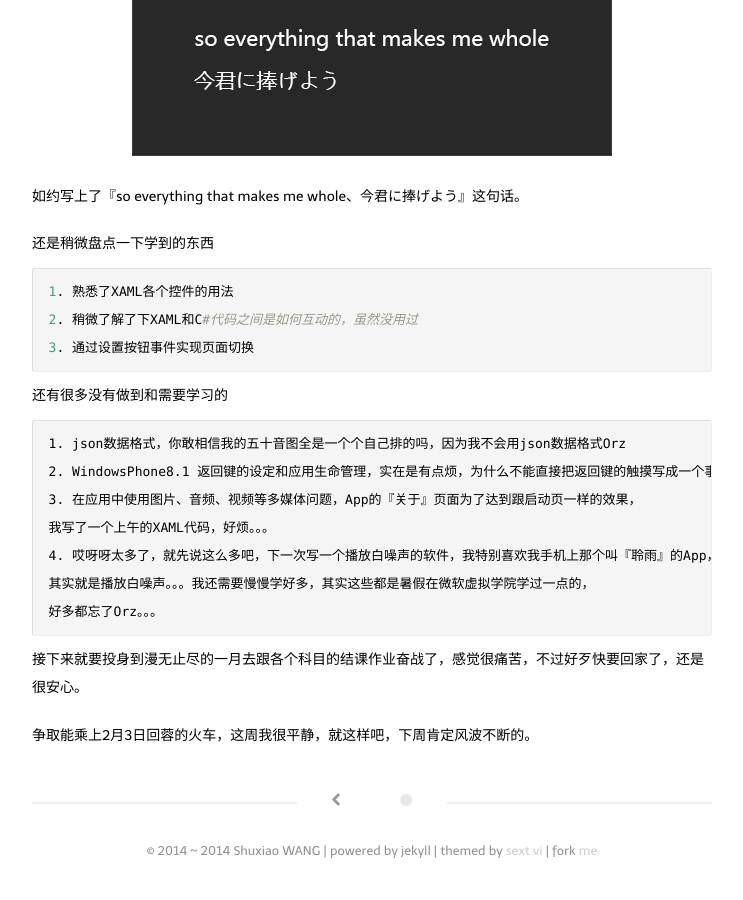
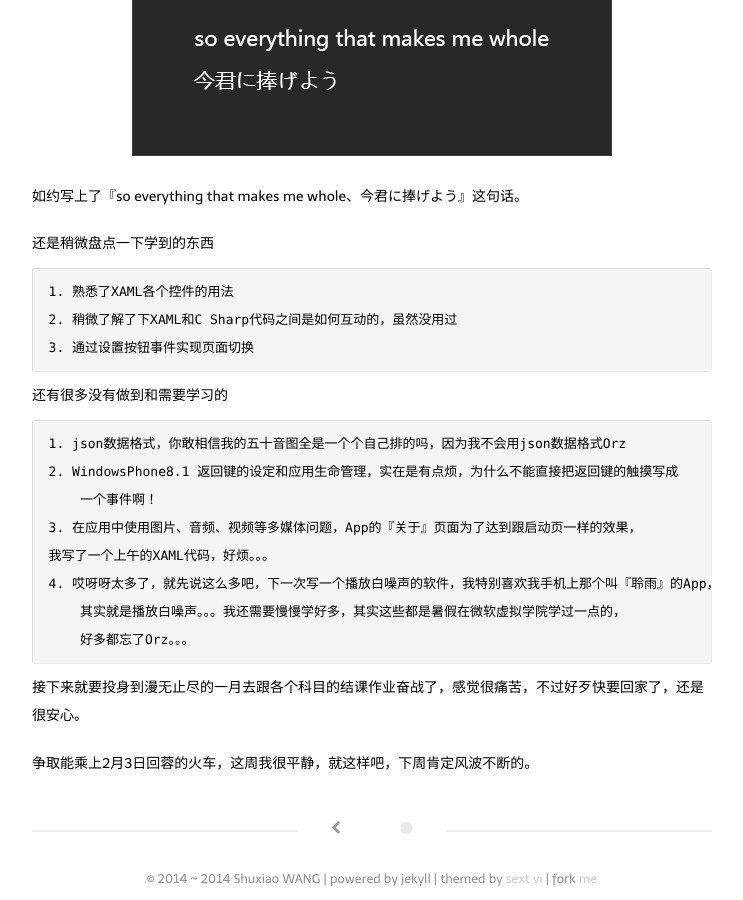
Before and after one commit to keaising/blogs, a Jekyll site: the page built from _posts/2014-12-14-First-Windows-Phone-App.markdown, in a window 1280 px wide and 900 px high, scrolled down 1234 px. Shown: the whole window, without its empty margins (268-1011 px from the left). Built offline with Jekyll 4.4.1, drawn with Linux system fonts in a browser that asks for light colours; some web fonts are replaced; Markdown is read by kramdown in place of the engine named in the settings; a script that is not in the unit is left out; before the commit the page ends 2106 px from its top, so only the background shows below that.

Commit message:
add a new post

```diff
--- a/_posts/2014-12-14-First-Windows-Phone-App.markdown
+++ b/_posts/2014-12-14-First-Windows-Phone-App.markdown
@@ -27,19 +27,20 @@ tags:
 还是稍微盘点一下学到的东西
 
 	1. 熟悉了XAML各个控件的用法
-	2. 稍微了解了下XAML和C#代码之间是如何互动的，虽然没用过
+	2. 稍微了解了下XAML和C Sharp代码之间是如何互动的，虽然没用过
 	3. 通过设置按钮事件实现页面切换
 
 
 还有很多没有做到和需要学习的
 
 	1. json数据格式，你敢相信我的五十音图全是一个个自己排的吗，因为我不会用json数据格式Orz
-	2. WindowsPhone8.1 返回键的设定和应用生命管理，实在是有点烦，为什么不能直接把返回键的触摸写成一个事件啊！
+	2. WindowsPhone8.1 返回键的设定和应用生命管理，实在是有点烦，为什么不能直接把返回键的触摸写成
+	    一个事件啊！
 	3. 在应用中使用图片、音频、视频等多媒体问题，App的『关于』页面为了达到跟启动页一样的效果，
 	我写了一个上午的XAML代码，好烦。。。
 	4. 哎呀呀太多了，就先说这么多吧，下一次写一个播放白噪声的软件，我特别喜欢我手机上那个叫『聆雨』的App，
-	其实就是播放白噪声。。。我还需要慢慢学好多，其实这些都是暑假在微软虚拟学院学过一点的，
-	好多都忘了Orz。。。
+	    其实就是播放白噪声。。。我还需要慢慢学好多，其实这些都是暑假在微软虚拟学院学过一点的，
+	    好多都忘了Orz。。。
 
 
 接下来就要投身到漫无止尽的一月去跟各个科目的结课作业奋战了，感觉很痛苦，不过好歹快要回家了，还是很安心。
```
